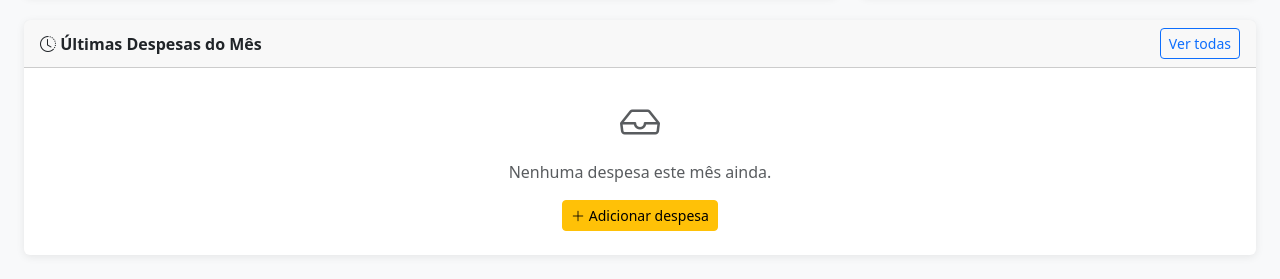
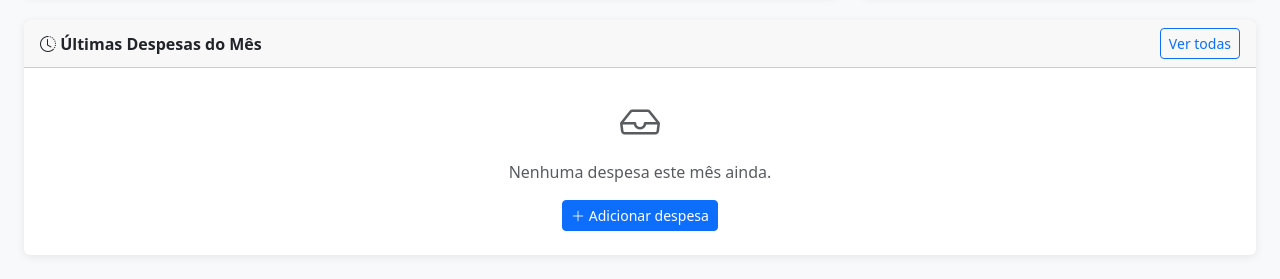
Before and after one commit to tpaixao13/controledegastos, a Flask app: page / in a window 1280 px wide. Shown: the part 1459-1738 px from the top of the page. Run offline with Flask 3, Linux system fonts and the light colour scheme; the visitor is signed in with stand-in values (Sample User, id 1); data that the repository does not hold is empty.

Commit message:
auto(Edit): index.html"

```diff
--- a/app/templates/index.html
+++ b/app/templates/index.html
@@ -311,7 +311,7 @@
     <div class="text-center text-muted py-4">
       <i class="bi bi-inbox fs-1"></i>
       <p class="mt-2">Nenhuma despesa este mês ainda.</p>
-      <a href="{{ url_for('expenses.add') }}" class="btn btn-warning btn-sm">
+      <a href="{{ url_for('expenses.add') }}" class="btn btn-primary btn-sm">
         <i class="bi bi-plus-lg"></i> Adicionar despesa
       </a>
     </div>
```
